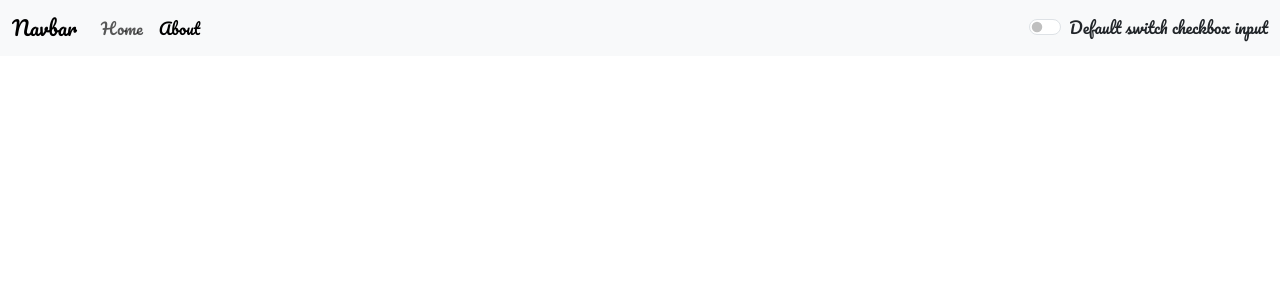
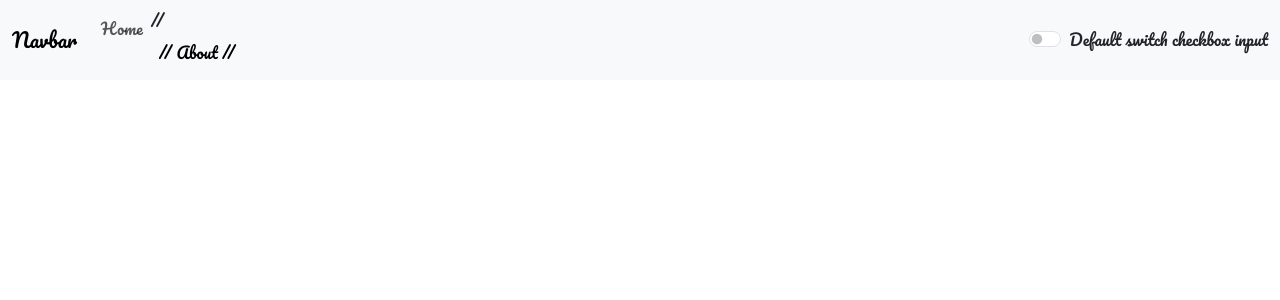
Before and after one commit to HamzaAryanSapnil/TextUtlis-App, a React (Create React App) app: page /#/about in a window 1280 px wide. Shown: the top 300 px of the page. Built offline with nearby package versions, Linux system fonts and the light colour scheme; a web font is replaced by a local one.

Commit message:
Update Navbar.js from github
 i was updating it from here to learn

```diff
--- a/src/components/Navbar.js
+++ b/src/components/Navbar.js
@@ -28,9 +28,9 @@ const Navbar = (props) => {
           </NavLink>
         </li>
         <li className="nav-item">
-          <NavLink className="nav-link" to="#/about">
-            About
-          </NavLink>
+          // <NavLink className="nav-link" to="#/about">
+          //   About
+          // </NavLink>
         </li>
         {/* <li className="nav-item">
           <NavLink className="nav-link" to="/">
```
